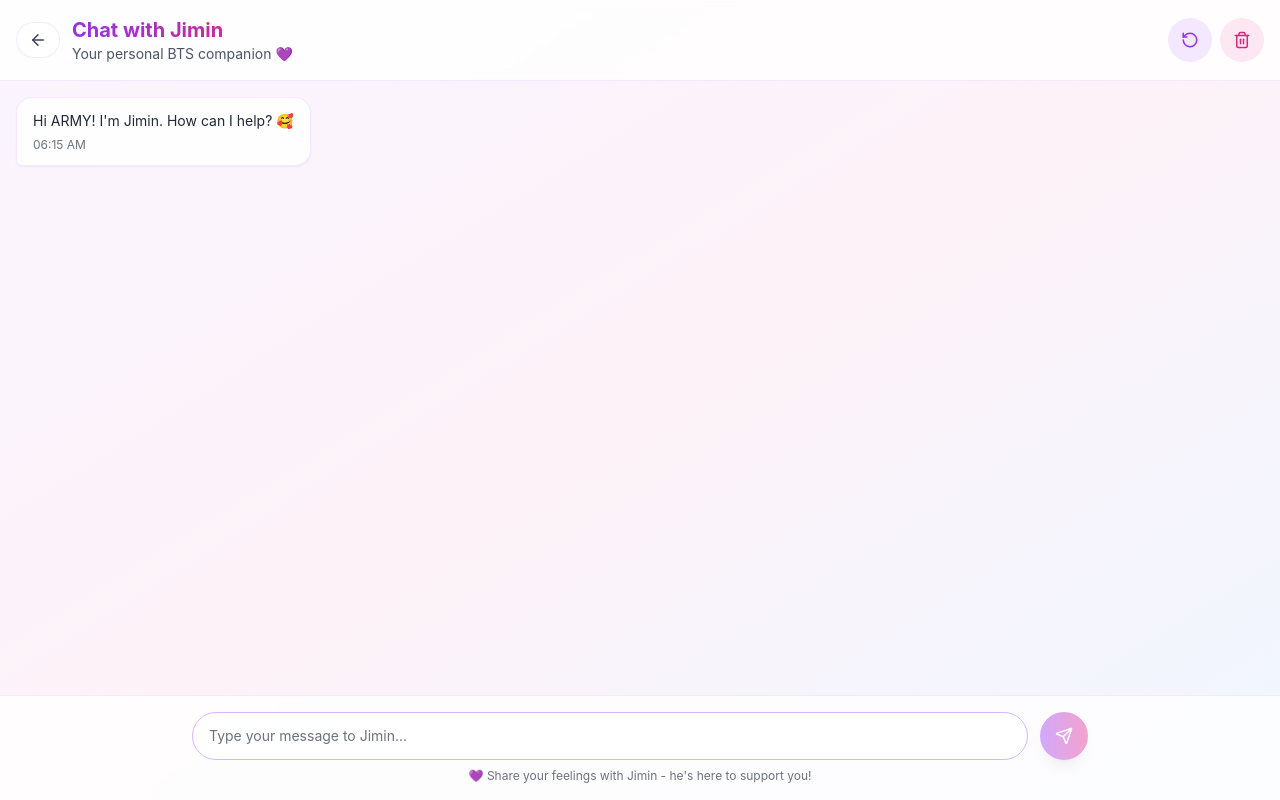
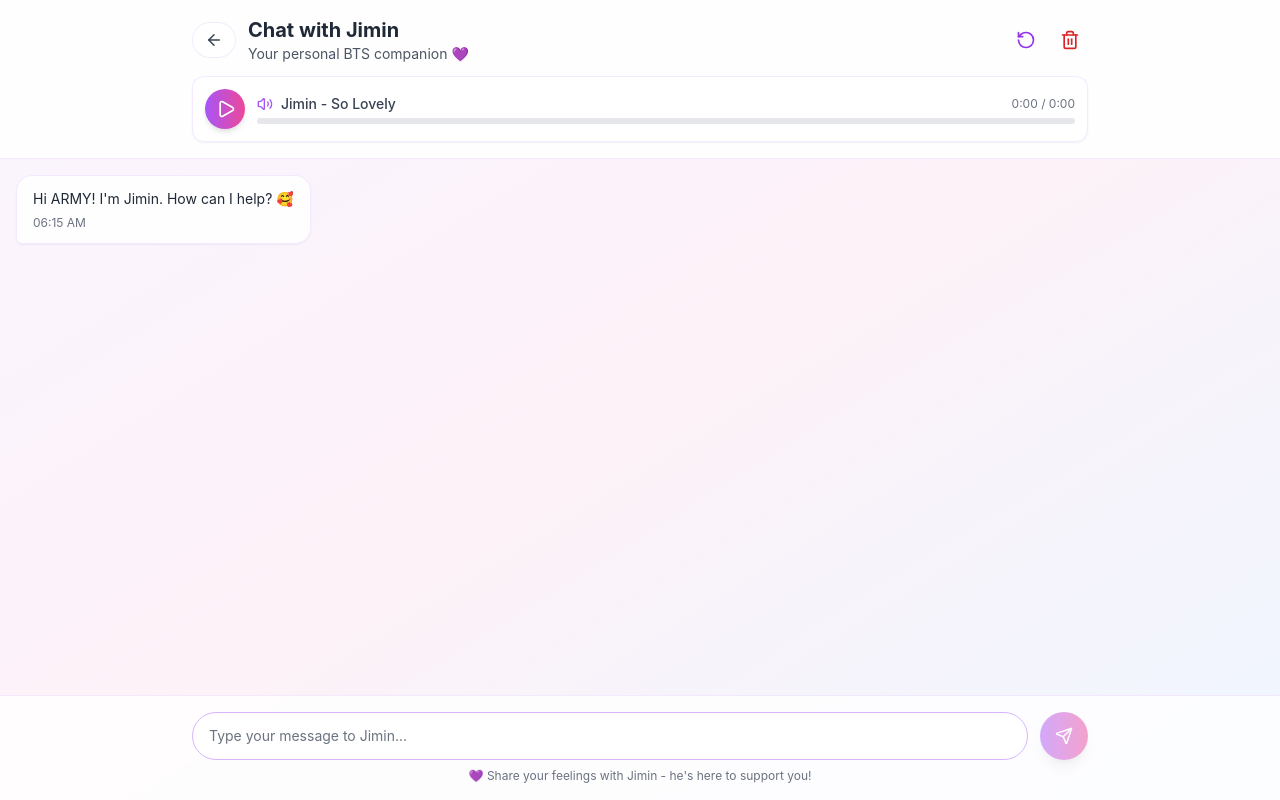
Before and after one commit to arun3676/jiminaah, a Next.js app: page /chat in a window 1280 px wide. Built offline with nearby package versions, Linux system fonts and the light colour scheme.

Commit message:
Add dedicated audio player to chat header with play/pause controls for Jimin - So Lovely track

```diff
--- a/app/chat/page.tsx
+++ b/app/chat/page.tsx
@@ -4,6 +4,7 @@
 import { Send, RotateCcw, Trash2 } from 'lucide-react';
 import BackButton from '../components/BackButton';
 import AudioClipPlayer from '../components/AudioClipPlayer';
+import ChatAudioPlayer from '../components/ChatAudioPlayer';
 import { getClipForChat } from '../lib/audioMappings';
 
 interface Message {
@@ -134,34 +135,38 @@
 
   return (
     <main className="min-h-screen bg-gradient-to-br from-purple-50 via-pink-50 to-blue-50 flex flex-col">
-      {/* Header with Back Button */}
-      <div className="flex items-center justify-between p-4 bg-white/80 backdrop-blur-sm border-b border-purple-200/50">
+      {/* Header */}
+      <div className="bg-white/90 backdrop-blur-sm border-b border-purple-200/50 p-4 sticky top-0 z-10">
+        <div className="flex items-center justify-between max-w-4xl mx-auto">
           <div className="flex items-center gap-3">
             <BackButton />
             <div>
-            <h1 className="text-xl font-bold bg-gradient-to-r from-purple-600 to-pink-600 bg-clip-text text-transparent">
-              Chat with Jimin
-            </h1>
+              <h1 className="text-xl font-bold text-gray-800">Chat with Jimin</h1>
               <p className="text-sm text-gray-600">Your personal BTS companion 💜</p>
             </div>
           </div>
 
-        {/* Action buttons */}
-        <div className="flex gap-2">
+          <div className="flex items-center gap-2">
             <button
               onClick={handleResetResponses}
-            className="p-2 rounded-full bg-purple-100 hover:bg-purple-200 text-purple-600 transition-colors touch-target"
-            title="Reset responses"
+              className="p-2 rounded-full hover:bg-purple-100 text-purple-600 transition-colors"
+              title="Reset Chat"
             >
-            <RotateCcw size={18} />
+              <RotateCcw className="w-5 h-5" />
             </button>
             <button
               onClick={handleClearHistory}
-            className="p-2 rounded-full bg-pink-100 hover:bg-pink-200 text-pink-600 transition-colors touch-target"
-            title="Clear chat history"
+              className="p-2 rounded-full hover:bg-red-100 text-red-600 transition-colors"
+              title="Clear History"
             >
-            <Trash2 size={18} />
+              <Trash2 className="w-5 h-5" />
             </button>
+          </div>
+        </div>
+
+        {/* Audio Player */}
+        <div className="max-w-4xl mx-auto mt-3">
+          <ChatAudioPlayer src="/audio/jimin_so_lovely.mp3" title="Jimin - So Lovely" />
         </div>
       </div>
 
--- /dev/null
+++ b/app/components/ChatAudioPlayer.tsx
@@ -0,0 +1,101 @@
+'use client';
+import { useState, useRef } from 'react';
+import { Play, Pause, Volume2 } from 'lucide-react';
+
+interface ChatAudioPlayerProps {
+  src: string;
+  title?: string;
+}
+
+export default function ChatAudioPlayer({ src, title = "Jimin - So Lovely" }: ChatAudioPlayerProps) {
+  const [isPlaying, setIsPlaying] = useState(false);
+  const [currentTime, setCurrentTime] = useState(0);
+  const [duration, setDuration] = useState(0);
+  const audioRef = useRef<HTMLAudioElement>(null);
+
+  const togglePlay = () => {
+    if (audioRef.current) {
+      if (isPlaying) {
+        audioRef.current.pause();
+      } else {
+        audioRef.current.play();
+      }
+      setIsPlaying(!isPlaying);
+    }
+  };
+
+  const handleTimeUpdate = () => {
+    if (audioRef.current) {
+      setCurrentTime(audioRef.current.currentTime);
+    }
+  };
+
+  const handleLoadedMetadata = () => {
+    if (audioRef.current) {
+      setDuration(audioRef.current.duration);
+    }
+  };
+
+  const handleEnded = () => {
+    setIsPlaying(false);
+    setCurrentTime(0);
+  };
+
+  const formatTime = (time: number) => {
+    const minutes = Math.floor(time / 60);
+    const seconds = Math.floor(time % 60);
+    return `${minutes}:${seconds.toString().padStart(2, '0')}`;
+  };
+
+  const progressPercentage = duration > 0 ? (currentTime / duration) * 100 : 0;
+
+  return (
+    <div className="bg-white/90 backdrop-blur-sm border border-purple-200/50 rounded-xl p-3 shadow-sm">
+      <audio
+        ref={audioRef}
+        src={src}
+        onTimeUpdate={handleTimeUpdate}
+        onLoadedMetadata={handleLoadedMetadata}
+        onEnded={handleEnded}
+        preload="metadata"
+      />
+
+      <div className="flex items-center gap-3">
+        {/* Play/Pause Button */}
+        <button
+          onClick={togglePlay}
+          className="flex items-center justify-center w-10 h-10 rounded-full bg-gradient-to-r from-purple-500 to-pink-500 text-white hover:from-purple-600 hover:to-pink-600 transition-all duration-200 shadow-md hover:shadow-lg"
+        >
+          {isPlaying ? (
+            <Pause className="w-5 h-5" />
+          ) : (
+            <Play className="w-5 h-5 ml-0.5" />
+          )}
+        </button>
+
+        {/* Song Info and Progress */}
+        <div className="flex-1 min-w-0">
+          <div className="flex items-center justify-between mb-1">
+            <div className="flex items-center gap-2">
+              <Volume2 className="w-4 h-4 text-purple-500" />
+              <span className="text-sm font-medium text-gray-700 truncate">
+                {title}
+              </span>
+            </div>
+            <span className="text-xs text-gray-500">
+              {formatTime(currentTime)} / {formatTime(duration)}
+            </span>
+          </div>
+
+          {/* Progress Bar */}
+          <div className="w-full bg-gray-200 rounded-full h-1.5">
+            <div
+              className="bg-gradient-to-r from-purple-500 to-pink-500 h-1.5 rounded-full transition-all duration-200"
+              style={{ width: `${progressPercentage}%` }}
+            />
+          </div>
+        </div>
+      </div>
+    </div>
+  );
+}
```
Lines whose indentation alone changed are shown as unchanged.
